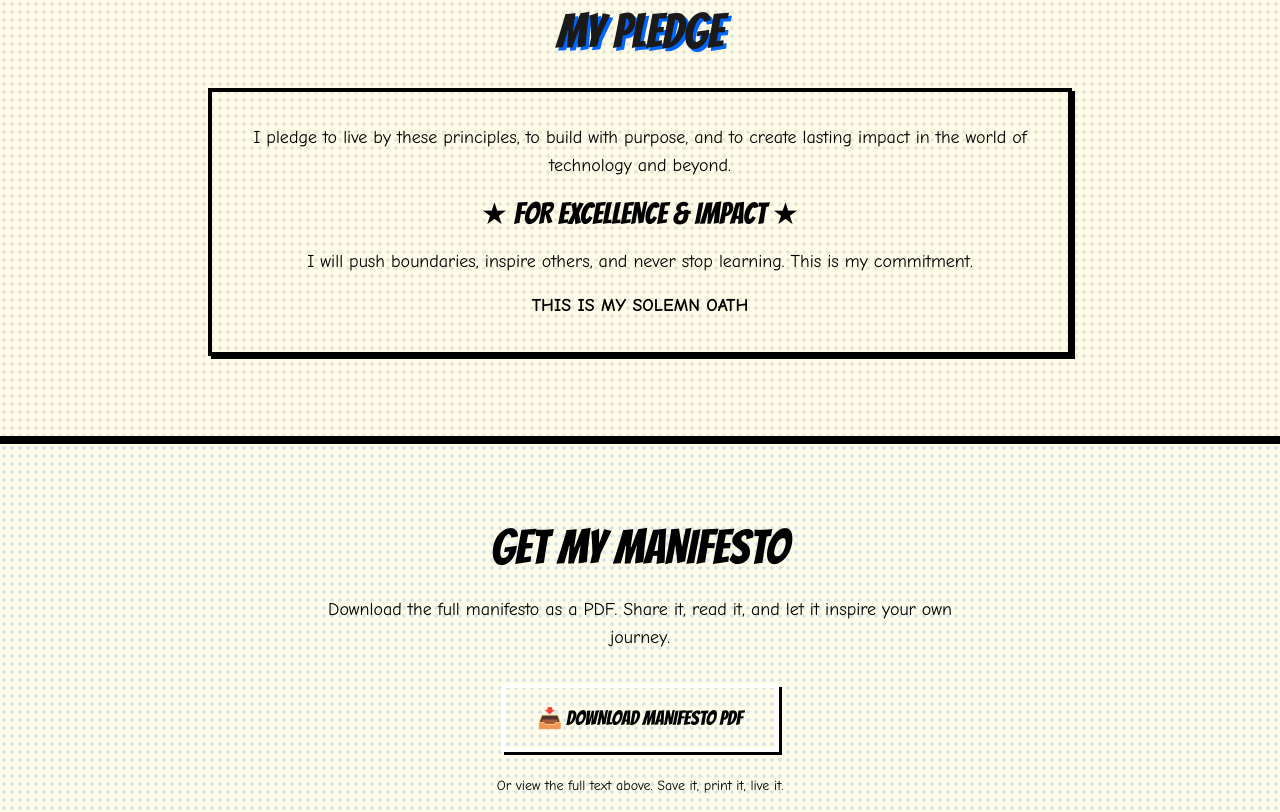
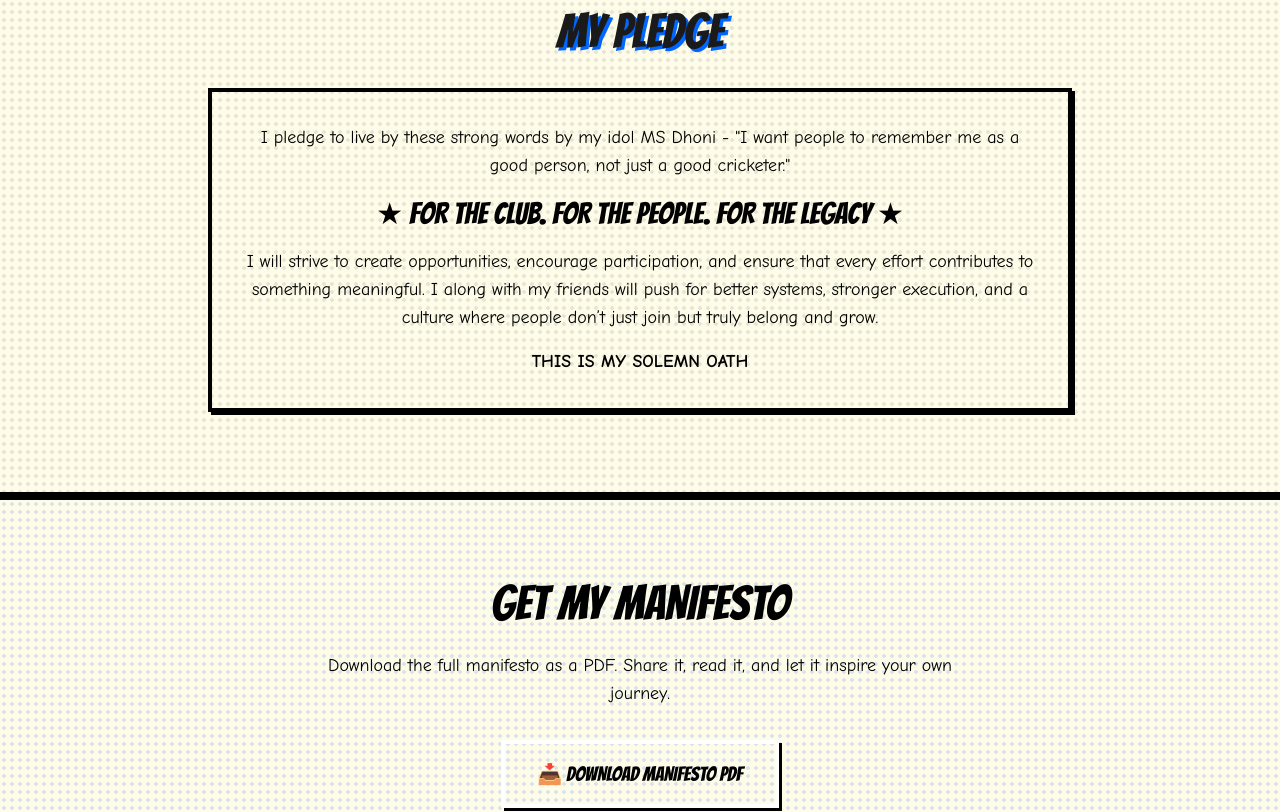
Before and after one commit to ishan204/portfolio-manifesto, a Next.js app: page /manifesto in a window 1280 px wide. Shown: the part 3098-3910 px from the top of the page. Built offline with nearby package versions, Linux system fonts and the light colour scheme; a web font is replaced by a local one.

Commit message:
Revise manifesto text for clarity and impact

```diff
--- a/app/manifesto/page.tsx
+++ b/app/manifesto/page.tsx
@@ -353,14 +353,15 @@ actual progress.
             viewport={{ once: true }}
           >
             <p className="mb-4">
-              I pledge to live by these principles, to build with purpose, and to create lasting impact
-              in the world of technology and beyond.
+              I pledge to live by these strong words by my idol MS Dhoni -
+              "I want people to remember me as a good person, not just a good cricketer."
             </p>
             <p className="font-bangers text-3xl mb-4">
-              ★ FOR EXCELLENCE & IMPACT ★
+              ★ FOR THE CLUB. FOR THE PEOPLE. FOR THE LEGACY ★
             </p>
             <p className="mb-4">
-              I will push boundaries, inspire others, and never stop learning. This is my commitment.
+              I will strive to create opportunities, encourage participation, and ensure that every effort contributes to something meaningful.
+              I along with my friends will push for better systems, stronger execution, and a culture where people don’t just join but truly belong and grow.
             </p>
             <p className="font-bold text-comic-yellow">
               THIS IS MY SOLEMN OATH
@@ -415,7 +416,7 @@ actual progress.
             transition={{ duration: 0.8, delay: 0.6 }}
             viewport={{ once: true }}
           >
-            Or view the full text above. Save it, print it, live it.
+            Or view the full text above. Lets maintain the legacy of UNESQUO together.
           </motion.p>
         </div>
       </section>
```
